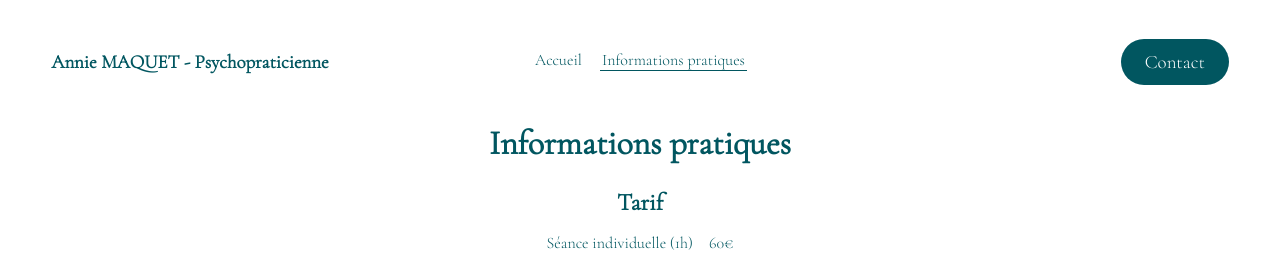
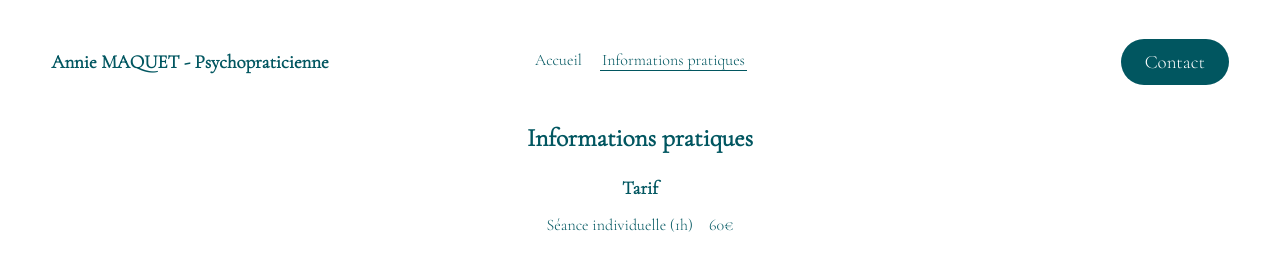
Before and after one commit to kmartin91/annietherapie, a Next.js app: page /informations in a window 1280 px wide. Shown: the top 263 px of the page. Built offline with nearby package versions, Linux system fonts and the light colour scheme.

Commit message:
fix h tags

```diff
--- a/pages/contact.tsx
+++ b/pages/contact.tsx
@@ -30,8 +30,8 @@ export default function Contact() {
           <Header />
 
           <main className={styles.main}>
-            <h1>Demande de rendez-vous</h1>
-            <h3>Consultation sur rendez-vous</h3>
+            <h2>Demande de rendez-vous</h2>
+            <h2>Consultation sur rendez-vous</h2>
             <div itemScope itemType="https://schema.org/LocalBusiness">
               <p
                 itemScope
@@ -39,7 +39,7 @@ export default function Contact() {
                 className={styles.phone}
               >
                 <a href="tel:0695347631">
-                  Par Téléphone au :
+                  Par téléphone au :
                   <span itemProp="telephone" className={styles.phoneNumber}>
                     0695347631
                   </span>
--- a/pages/informations.tsx
+++ b/pages/informations.tsx
@@ -41,13 +41,13 @@ const Tarif: React.FC = (): ReactElement => {
           <Header />
 
           <main className={styles.main}>
-            <h1>Informations pratiques</h1>
+            <h2>Informations pratiques</h2>
             <div
               className={styles.group}
               itemScope
               itemType="https://schema.org/LocalBusiness"
             >
-              <h2>Tarif</h2>
+              <h3>Tarif</h3>
               <div className={styles.row} itemProp="priceRange">
                 <div className={styles.label}>Séance individuelle (1h)</div>
                 <div className={styles.value}>60€</div>
--- a/src/components/header/Header.tsx
+++ b/src/components/header/Header.tsx
@@ -50,9 +50,9 @@ const Header: React.FC<HeaderProps> = ({
   return (
     <>
       <header className={headerClassName}>
-        <h2 className={styles.title}>
+        <h1 className={styles.title}>
           <Link href="#presentation">Annie MAQUET</Link> - Psychopraticienne
-        </h2>
+        </h1>
         <nav className={`${cormorant.className} ${styles.nav}`}>
           <ul className={styles.list}>
             <li className={styles.item}>
--- a/src/components/sections/content/Content.tsx
+++ b/src/components/sections/content/Content.tsx
@@ -53,7 +53,7 @@ const Content: React.FC<ContentProps> = ({
         Contact
       </Button>
       <div className={commonStyles.content}>
-        <h2 className={commonStyles.titleContent}>{titleContent}</h2>
+        <h3 className={commonStyles.titleContent}>{titleContent}</h3>
         {src && (
           <div className={imageWrapperClassName}>
             <Image src={src} alt={alt} className={commonStyles.image} />
--- a/src/components/sections/landing/Landing.tsx
+++ b/src/components/sections/landing/Landing.tsx
@@ -26,9 +26,9 @@ const Landing: React.FC = (): ReactElement => {
       <Header isLandingPage />
 
       <main className={styles.main}>
-        <h1 className={styles.titleMain}>
+        <h2 className={styles.titleMain}>
           Cabinet de Gestalt thérapie à Royan
-        </h1>
+        </h2>
         <Button className={styles.buttonMain} href="#gestalt">
           En savoir plus
         </Button>
```
